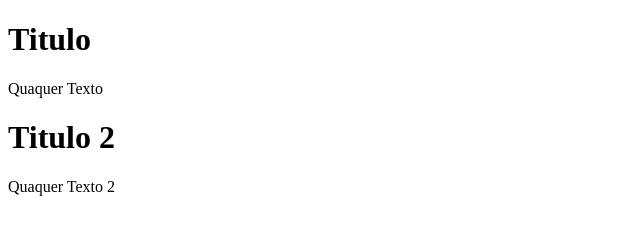
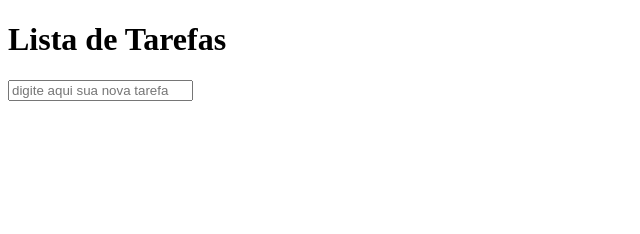
Before and after one commit to CaioHayashi/programadorbr, a plain HTML site: page JavaScript/Relembrando/index.html in a window 1280 px wide. Shown: the whole page, without its empty margins (0-640 px from the left). Drawn offline with Linux system fonts and the light colour scheme.

Commit message:
started - To do list

```diff
--- a/JavaScript/Relembrando/index.html
+++ b/JavaScript/Relembrando/index.html
@@ -14,15 +14,11 @@
 
 
 <body>
-    <div id="d1">
-        <h1>Titulo</h1>
-        <p>Quaquer Texto</p>
-    </div>
+    <h1>Lista de Tarefas</h1>
 
-    <div id="d2">
-        <h1>Titulo 2</h1>
-        <p>Quaquer Texto 2</p>
-    </div>
+    <input type="text" placeholder="digite aqui sua nova tarefa" oninput="atualizar(this)">
+
+    <p id="tarefa"></p>
 
     <script src="script.js"></script>
 </body>
--- a/JavaScript/Relembrando/script.js
+++ b/JavaScript/Relembrando/script.js
@@ -74,11 +74,16 @@ console.log(n)
 
 */
 
+onload = function(){
+    let nome = localStorage.getItem('guardar')
+    let add = document.getElementById('tarefa')
+    add.innerHTML = nome
+}
+
+function atualizar(element){
+    let valor = element.value
+    console.log(valor)
 
 
-function string(a, n) {
-    a = 'fdhsuf'
-    n = 2
-
-    return console.log(a.String.indexOf(a, n))
+    localStorage.setItem('guardar', valor)
 }
```
